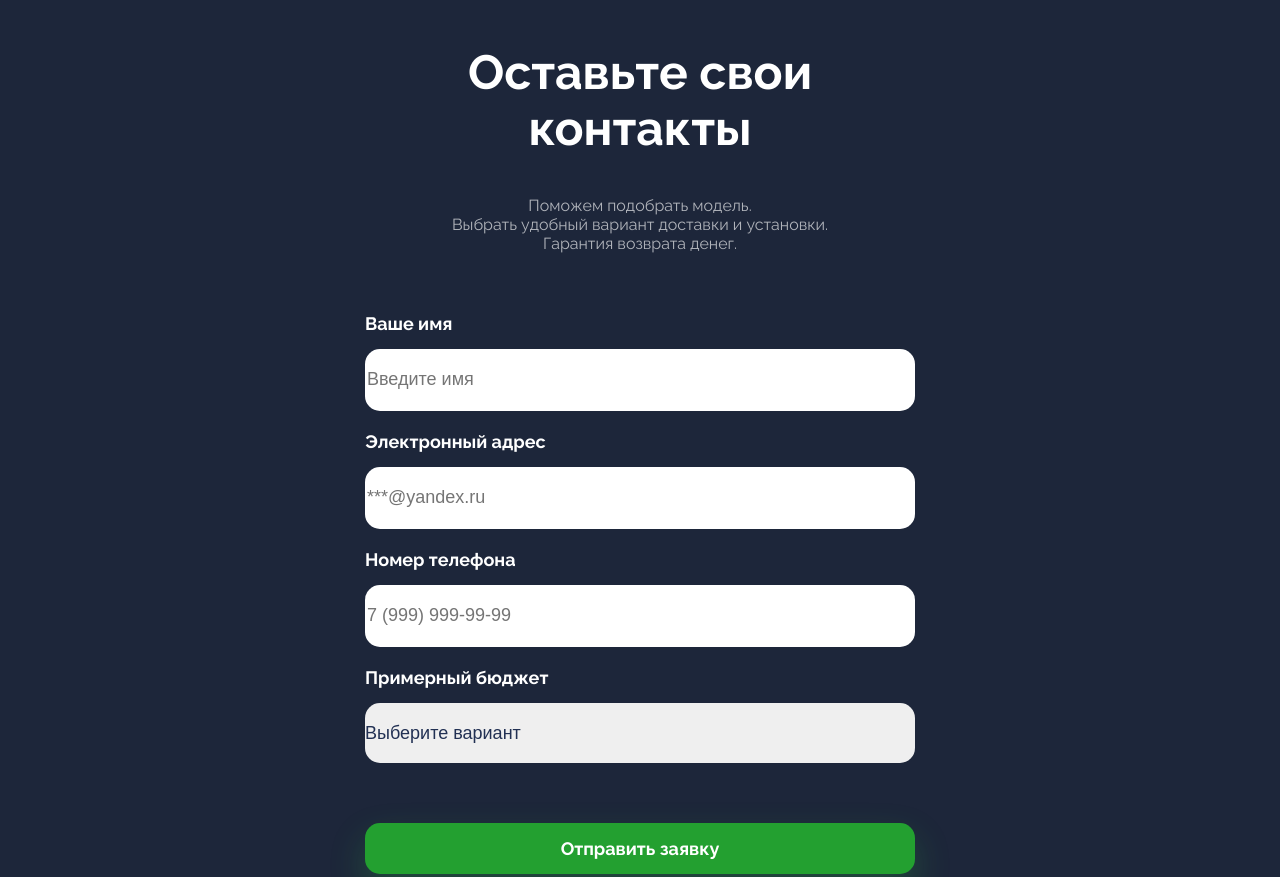
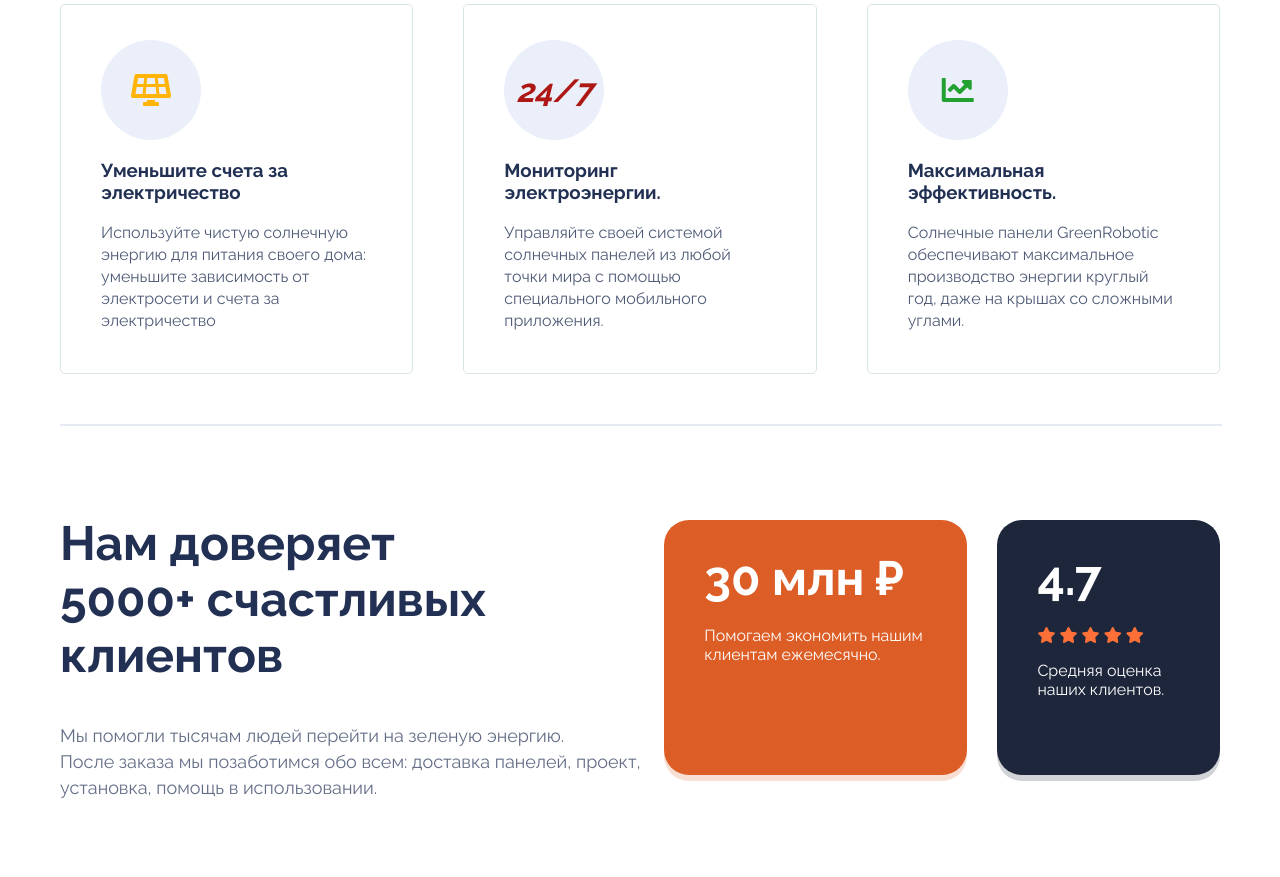
Before and after one commit to 0fitserov/-green-corp-landing, a plain HTML site: page index.html in a window 1280 px wide. Shown: the part 932-1809 px from the top of the page. Drawn offline with nearby package versions, Linux system fonts and the light colour scheme.

Commit message:
Лэндинг без мобильной адаптации

```diff
--- a/index.html
+++ b/index.html
@@ -1,10 +1,12 @@
 <!DOCTYPE html>
 <html lang="ru">
+
 <head>
   <title>Солнечные батареи GreenCorp</title>
   <link rel="stylesheet" href="main.css">
   <link rel="preconnect" href="https://fonts.googleapis.com">
   <link rel="preconnect" href="https://fonts.gstatic.com" crossorigin>
+  <meta name="viewport" content="width=device-width, initial-scale=1.0">
   <link rel="stylesheet"
    href="https://pro.fontawesome.com/releases/v5.10.0/css/all.css"
    integrity="sha384-AYmEC3Yw5cVb3ZcuHtOA93w35dYTsvhLPVnYs9eStHfGJvOvKxVfELGroGkvsg+p"
@@ -13,6 +15,7 @@
     href="https://cdnjs.cloudflare.com/ajax/libs/animate.css/4.1.1/animate.min.css"/>
   <link href="https://fonts.googleapis.com/css2?family=Raleway:wght@100;300;400;500;700;800&display=swap" rel="stylesheet">
 </head>
+
 <body>
   <header>
     <img class="header__logo" src='img/logo.svg'>
@@ -23,23 +26,82 @@
   </header>
 
   <section class="about">
-
     <div class="about__info animate__animated animate__fadeInLeft animate__delay-2s">
       <h1>Солнечные панели GreenRobotic</h1>
       <p>Производите дешёвую экологически чистую электроэнергию из солнечного света</p>
-      <button>Узнать подробнее <i class="fas fa-angle-right"></i></button>
+      <button></i>Узнать подробнее <i class="fas fa-angle-right"></i></button>
     </div>
 
     <div class="about__images animate__animated animate__fadeInRight animate__delay-2s">
       <img class="about__sun-image" src="img/sun.png">
       <img class="about__image" src="img/solar-panel.png">
     </div>
-
   </section>
 
-  <section class="form">
 
+  <section class="features" id="features">
+
+    <div class="cards">
+     <div class="card">
+       <div class="card__logo"><i class="fas fa-solar-panel"></i></div>
+       <h3>Уменьшите счета за электричество</h3>
+       <p>Используйте чистую солнечную энергию для питания своего дома: уменьшите зависимость от электросети и счета за электричество</p>
+     </div>
+
+     <div class="card">
+       <div class="card__logo"><i>24/7</i></div>
+       <h3>Мониторинг электроэнергии.</h3>
+       <p>Управляйте своей системой солнечных панелей из любой точки мира с помощью специального мобильного приложения.</p>
+     </div>
+
+     <div class="card">
+       <div class="card__logo"><i class="fas fa-chart-line"></i></div>
+       <h3>Максимальная эффективность.</h3>
+       <p>Солнечные панели GreenRobotic обеспечивают максимальное производство энергии круглый год, даже на крышах со сложными углами.</p>
+     </div>
+    </div>
+
+    <div class="features__border"></div>
+
+    <div class="features__feedback">
+      <div class="features__feedback-left">
+       <h2>Нам доверяет <br>5000+ счастливых клиентов</h2>
+       <p>Мы помогли тысячам людей перейти на зеленую энергию.
+         <br>После заказа мы позаботимся обо всем: доставка панелей, проект, установка, помощь в использовании.</p>
+      </div>
+      <div class="features__feedback-right">
+        <div class="features__box features__saving-box">
+          <h3>30 млн ₽</h3>
+          <p>Помогаем экономить нашим клиентам ежемесячно.</p>
+        </div>
+        <div class="features__box features__rate-box">
+          <h3>4.7</h3>
+          <p class="stars">
+            <i class="fas fa-star"></i>
+            <i class="fas fa-star"></i>
+            <i class="fas fa-star"></i>
+            <i class="fas fa-star"></i>
+            <i class="fas fa-star"></i>
+         </p>
+         <p>Средняя оценка наших клиентов.</p>
+       </div>
+     </div>
+    </div>
+ </section>
+
+<section class="promo">
+  <div class="promo__image"></div>
+  <div class="promo__right">
+    <h2>Зарядите свой дом</h2>
+    <p>Солнечные панели сертифицированы мировыми экспертами: система безопасна и надежна.</p>
+    <p>Следите за накоплением энергии вашего дома в режиме реального времени и настраивайте процент расхода и накопления энергии.</p>
+    <div><button></i>Заказать <i class="fas fa-chevron-right"></i></button></div>
+  </div>
+</section>
+
+ <section class="form">
     <div class="form__container">
+
       <h1>Оставьте свои контакты</h1>
       <p>Поможем подобрать модель.<br>
       Выбрать удобный вариант доставки и установки.<br>
@@ -50,14 +112,17 @@
            <label for="name">Ваше имя</label>
            <input type="text" placeholder="Введите имя" id="name">
         </div>
+
         <div class="form__group">
           <label for="email">Электронный адрес</label>
           <input type="text" placeholder="***@yandex.ru" id="email">
        </div>
+
        <div class="form__group">
         <label for="phone">Номер телефона</label>
         <input type="text" placeholder="7 (999) 999-99-99" id="phone">
        </div>
+
        <div class="form__group">
         <label for="budget">Примерный бюджет</label>
         <select id="budget">
@@ -68,23 +133,23 @@
             <option value="100+">100 000₽</option>
         </select>
        </div>
+
        <button class="form__submit" type="submit">Отправить заявку</button>
+
       </form>
 
     </div>
+  </section>
 
-  </section>
 
   <footer>
     <div class="footer__container">
-
       <div class="footer__group">
         <h3>Позвонить нам:</h3>
         <div class="footer__links">
           <a href="tel:74959999999">+7 (495) 999-99-99</a>
         </div>
       </div>
-
       <div class="footer__group">
         <h3>Решения для дома:</h3>
         <div class="footer__links">
@@ -92,7 +157,6 @@
           <a href="#">Системы солнечных панелей GreenStation</a>
         </div>
       </div>
-
       <div class="footer__group">
         <h3>Компания</h3>
         <div class="footer__links">
@@ -101,10 +165,8 @@
           <a href="#">СМИ</a>
         </div>
       </div>
-
     </div>
-
-    <div class="footer__copyrighter"><p>GreenCorp © 2021.</p></div>
+  <div class="footer__copyrighter"><p>GreenCorp © 2021.</p></div>
   </footer>
 
 </body>
--- a/main.css
+++ b/main.css
@@ -55,8 +55,8 @@ button:hover {
     padding-top: 115px;
     padding-bottom: 115px;
     background: url('img/back.png') no-repeat;
-  background-position: center;
-  background-size: cover;
+    background-position: center;
+    background-size: cover;
 }
 .about__image {
     width: 500px;
@@ -143,7 +143,7 @@ button:hover {
     font-size:  18px;
     color: #213053;
     height: 60px;
-    padding: 0px, 20px;
+    padding: 0px 20px;
     border-radius: 15px;
     border: none;
 }
@@ -202,6 +202,138 @@ footer h3{
 .footer__links a{
     margin-bottom: 15px;
 }
+
+.features {
+    background-color: #ffffff;
+    padding: 115px 60px;
+}
+
+.cards {
+    display: grid;
+    grid-template-columns: 1fr 1fr 1fr;
+    grid-gap: 50px;
+}
+
+.card {
+    padding: 35px 40px 25px 40px;
+    border: 1px solid;
+    border-color: #D9E4E6;
+    border-radius: 5px;
+    background: #ffffff;
+
+}
+
+.card p {
+    font-size: 16px;
+    opacity: 0.8;
+    line-height: 22px;
+}
+
+.card__logo {
+    display: flex;
+    align-items: center;
+    justify-content: center;
+    flex-grow: 1;
+    font-size: 32px;
+    font-weight: 700;
+    height: 100px;
+    width: 100px;
+    border-radius: 50%;
+    background-color: #eaeff9;
+}
+
+.cards .card:nth-child(1) .card__logo i {
+    color: #ffb406;
+}
+
+.cards .card:nth-child(2) .card__logo i{
+    color:#ad1714;
+}
+
+.cards .card:nth-child(3) .card__logo i {
+    color:#22a030;
+}
+
+.features__border {
+    margin-top: 50px;
+    margin-bottom: 50px;
+    border: 1px solid #e6eaf4;
+    width: 100%;
+}
+
+.features__feedback {
+    display: flex;
+}
+
+.features__feedback-left {
+    margin-right: 10px;
+
+}
+
+.features__feedback-left h2 {
+    font-size: 48px;
+}
+
+.features__feedback-left p {
+    font-size: 18px;
+    line-height: 26px;
+    opacity: 0.7;
+
+}
+
+.features__feedback-right {
+    display: flex;
+    align-items: center;
+
+}
+
+.features__box {
+    padding: 30px 40px 25px 40px;
+    color:#fff;
+    border-radius: 25px;
+}
+
+.features__box h3 {
+    margin-top: 0px;
+    margin-bottom: 20px;
+    font-size: 48px;
+}
+
+.features__saving-box {
+    background-color:#dc5e26;
+    margin-right: 30px;
+    box-shadow: 0 6px 0px rgb(221 95 38 / 20%);
+    min-height: 200px;
+    max-height: 244px;
+}
+
+.features__rate-box {
+    background-color:#1D263A;
+    box-shadow: 0 6px 0px rgb(29 38 58 / 20%);
+    min-height: 200px;
+    max-height: 244px;
+}
+
+.stars {
+    color:#ff7039;
+}
+
+.promo {
+    display: flex;
+  }
+
+.promo__image{
+    background-image: url(img/promo.jpg);
+    width: 50%;
+    background-position: center;
+    background-size: cover;
+    flex-shrink: 0;
+}
+
+.promo__right {
+    background: #dd5f26;
+    padding: 160px 60px;
+  }
 
 /* не до конца разобрал все свойства для адаптации под мобильные устройства */
 
```
Also changed, not shown: img/promo.jpg (added).
